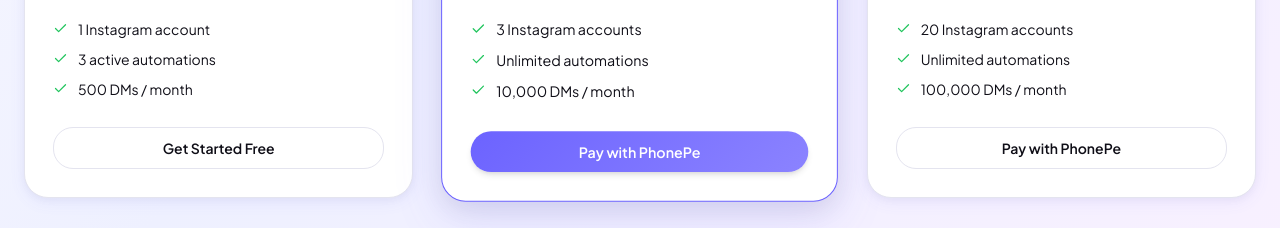
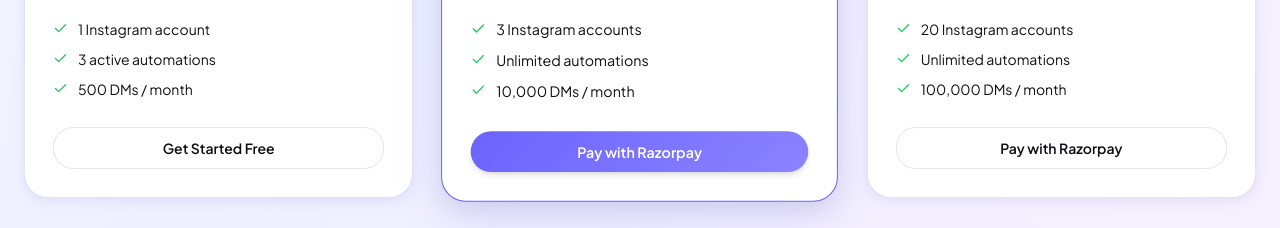
Before and after one commit to securityprotect/DMGo, a Next.js app: page / in a window 1280 px wide. Shown: the part 2060-2288 px from the top of the page. Built offline with nearby package versions, Linux system fonts and the light colour scheme.

Commit message:
Integrate Razorpay checkout and order API

```diff
--- /dev/null
+++ b/src/app/api/billing/razorpay/subscribe/route.ts
@@ -0,0 +1,51 @@
+import { NextResponse } from 'next/server';
+
+export async function POST(req: Request) {
+  const body = await req.json();
+  const { planId, amount } = body;
+
+  const keyId = process.env.RAZORPAY_KEY_ID;
+  const keySecret = process.env.RAZORPAY_KEY_SECRET;
+  const currency = process.env.RAZORPAY_CURRENCY || 'INR';
+
+  if (!keyId || !keySecret) {
+    return NextResponse.json({ error: 'Razorpay config missing in env' }, { status: 500 });
+  }
+
+  const parsedAmount = Number(amount);
+  if (!Number.isFinite(parsedAmount) || parsedAmount <= 0) {
+    return NextResponse.json({ error: 'Invalid amount' }, { status: 400 });
+  }
+
+  const amountInSmallestUnit = Math.round(parsedAmount * 100);
+  const receipt = `dmgo_${Date.now()}`;
+  const auth = Buffer.from(`${keyId}:${keySecret}`).toString('base64');
+
+  const response = await fetch('https://api.razorpay.com/v1/orders', {
+    method: 'POST',
+    headers: {
+      'Content-Type': 'application/json',
+      Authorization: `Basic ${auth}`,
+    },
+    body: JSON.stringify({
+      amount: amountInSmallestUnit,
+      currency,
+      receipt,
+      notes: { planId },
+    }),
+  });
+
+  const data = await response.json();
+  if (!response.ok || !data?.id) {
+    return NextResponse.json({ error: 'Unable to create Razorpay order', raw: data }, { status: 400 });
+  }
+
+  return NextResponse.json({
+    orderId: data.id,
+    keyId,
+    amount: data.amount,
+    currency: data.currency,
+    name: 'DMGo',
+    description: `Subscription payment for ${planId}`,
+  });
+}
--- a/src/app/components/PricingSection.tsx
+++ b/src/app/components/PricingSection.tsx
@@ -5,22 +5,54 @@
 import Badge from '@/components/ui/Badge';
 import { Check, Zap } from 'lucide-react';
 
+declare global {
+  interface Window {
+    Razorpay?: new (options: Record<string, unknown>) => { open: () => void };
+  }
+}
+
 const plans = [
   { id: 'plan-starter', name: 'Starter', monthlyPrice: 0, annualPrice: 0, description: 'Perfect for creators just getting started with DM automation.', badge: null, features: ['1 Instagram account','3 active automations','500 DMs / month'], cta: 'Get Started Free', ctaVariant: 'outline' as const },
-  { id: 'plan-growth', name: 'Growth', monthlyPrice: 29, annualPrice: 23, description: 'For creators and marketers scaling their DM strategy.', badge: 'Most Popular', features: ['3 Instagram accounts','Unlimited automations','10,000 DMs / month'], cta: 'Pay with PhonePe', ctaVariant: 'primary' as const },
-  { id: 'plan-agency', name: 'Agency', monthlyPrice: 99, annualPrice: 79, description: 'For agencies managing multiple creators and brands.', badge: null, features: ['20 Instagram accounts','Unlimited automations','100,000 DMs / month'], cta: 'Pay with PhonePe', ctaVariant: 'outline' as const },
+  { id: 'plan-growth', name: 'Growth', monthlyPrice: 29, annualPrice: 23, description: 'For creators and marketers scaling their DM strategy.', badge: 'Most Popular', features: ['3 Instagram accounts','Unlimited automations','10,000 DMs / month'], cta: 'Pay with Razorpay', ctaVariant: 'primary' as const },
+  { id: 'plan-agency', name: 'Agency', monthlyPrice: 99, annualPrice: 79, description: 'For agencies managing multiple creators and brands.', badge: null, features: ['20 Instagram accounts','Unlimited automations','100,000 DMs / month'], cta: 'Pay with Razorpay', ctaVariant: 'outline' as const },
 ];
 
 export default function PricingSection() {
   const [annual, setAnnual] = useState(false);
 
-  const startPhonePeCheckout = async (planId: string, amount: number) => {
-    const res = await fetch('/api/billing/phonepe/subscribe', {
+  const loadRazorpayScript = async () => {
+    if (window.Razorpay) return true;
+    const script = document.createElement('script');
+    script.src = 'https://checkout.razorpay.com/v1/checkout.js';
+    script.async = true;
+    document.body.appendChild(script);
+    return new Promise<boolean>((resolve) => {
+      script.onload = () => resolve(true);
+      script.onerror = () => resolve(false);
+    });
+  };
+
+  const startRazorpayCheckout = async (planId: string, amount: number) => {
+    const sdkLoaded = await loadRazorpayScript();
+    if (!sdkLoaded) return;
+
+    const res = await fetch('/api/billing/razorpay/subscribe', {
       method: 'POST', headers: { 'Content-Type': 'application/json' }, body: JSON.stringify({ planId, amount }),
     });
     const data = await res.json();
-    if (!res.ok || !data.checkoutUrl) return;
-    window.location.href = data.checkoutUrl;
+    if (!res.ok || !data.orderId || !window.Razorpay) return;
+
+    const razorpay = new window.Razorpay({
+      key: data.keyId,
+      amount: data.amount,
+      currency: data.currency,
+      name: data.name,
+      description: data.description,
+      order_id: data.orderId,
+      notes: { planId },
+      theme: { color: '#0F766E' },
+    });
+    razorpay.open();
   };
 
   return <section id="pricing" className="py-24 gradient-bg-pearl"><div className="max-w-screen-xl mx-auto px-6"><div className="text-center mb-12"><h2 className="text-hero-md font-extrabold text-foreground mb-4">Simple, transparent pricing</h2>
@@ -31,6 +63,6 @@
         <h3 className="text-lg font-bold text-foreground mb-1">{plan.name}</h3><p className="text-sm text-muted-foreground">{plan.description}</p>
         <div className="flex items-end gap-1.5 my-6"><span className="text-4xl font-extrabold text-foreground tabular-nums">${price}</span><span className="text-sm text-muted-foreground mb-1.5">/mo</span></div>
         <ul className="flex flex-col gap-2.5 mb-7 flex-1">{plan.features.map((feat) => <li key={feat} className="flex items-start gap-2.5 text-sm text-foreground"><Check size={15} className="text-success shrink-0 mt-0.5" />{feat}</li>)}</ul>
-        {price === 0 ? <Link href="/sign-up-login-screen"><Button variant={isFeatured ? 'primary' : plan.ctaVariant} fullWidth size="md">{plan.cta}</Button></Link> : <Button variant={isFeatured ? 'primary' : plan.ctaVariant} fullWidth size="md" onClick={() => void startPhonePeCheckout(plan.id, price)}>{plan.cta}</Button>}
+        {price === 0 ? <Link href="/sign-up-login-screen"><Button variant={isFeatured ? 'primary' : plan.ctaVariant} fullWidth size="md">{plan.cta}</Button></Link> : <Button variant={isFeatured ? 'primary' : plan.ctaVariant} fullWidth size="md" onClick={() => void startRazorpayCheckout(plan.id, price)}>{plan.cta}</Button>}
       </div>; })}</div></div></section>;
 }
```
